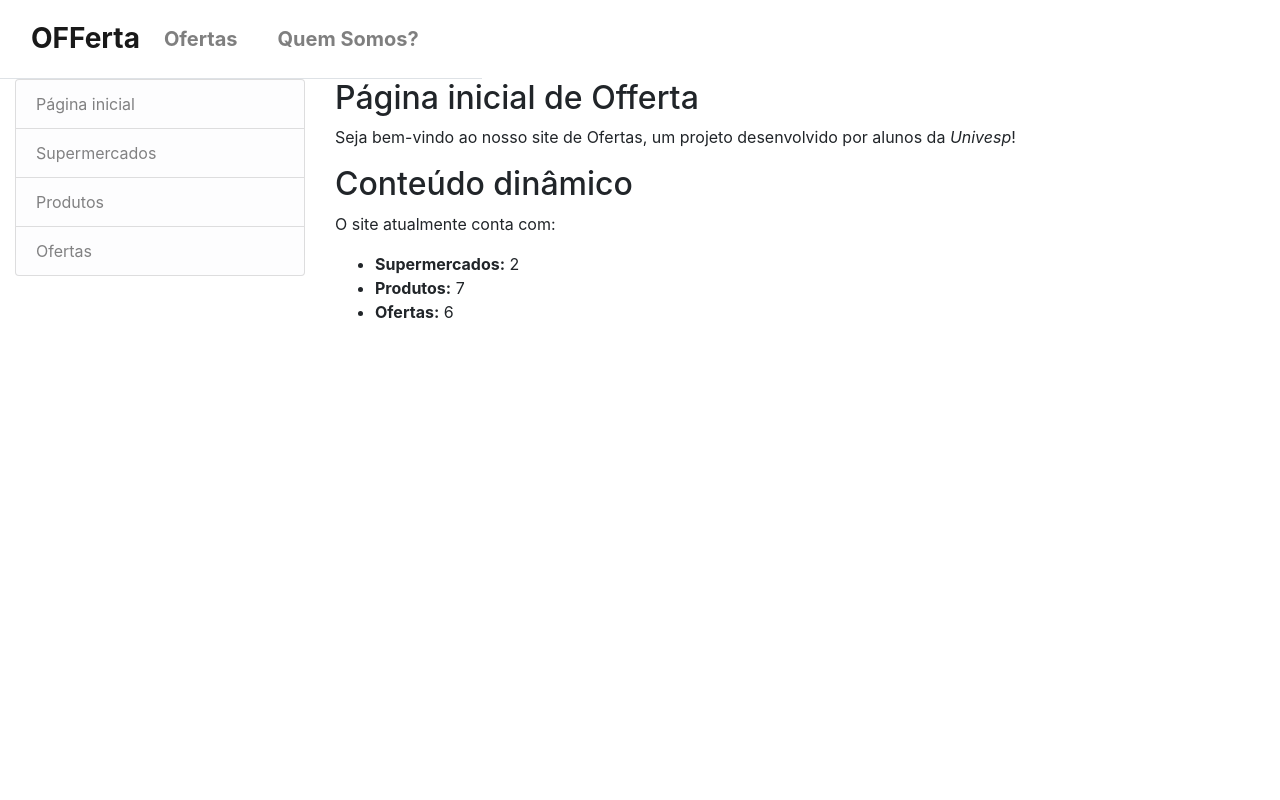
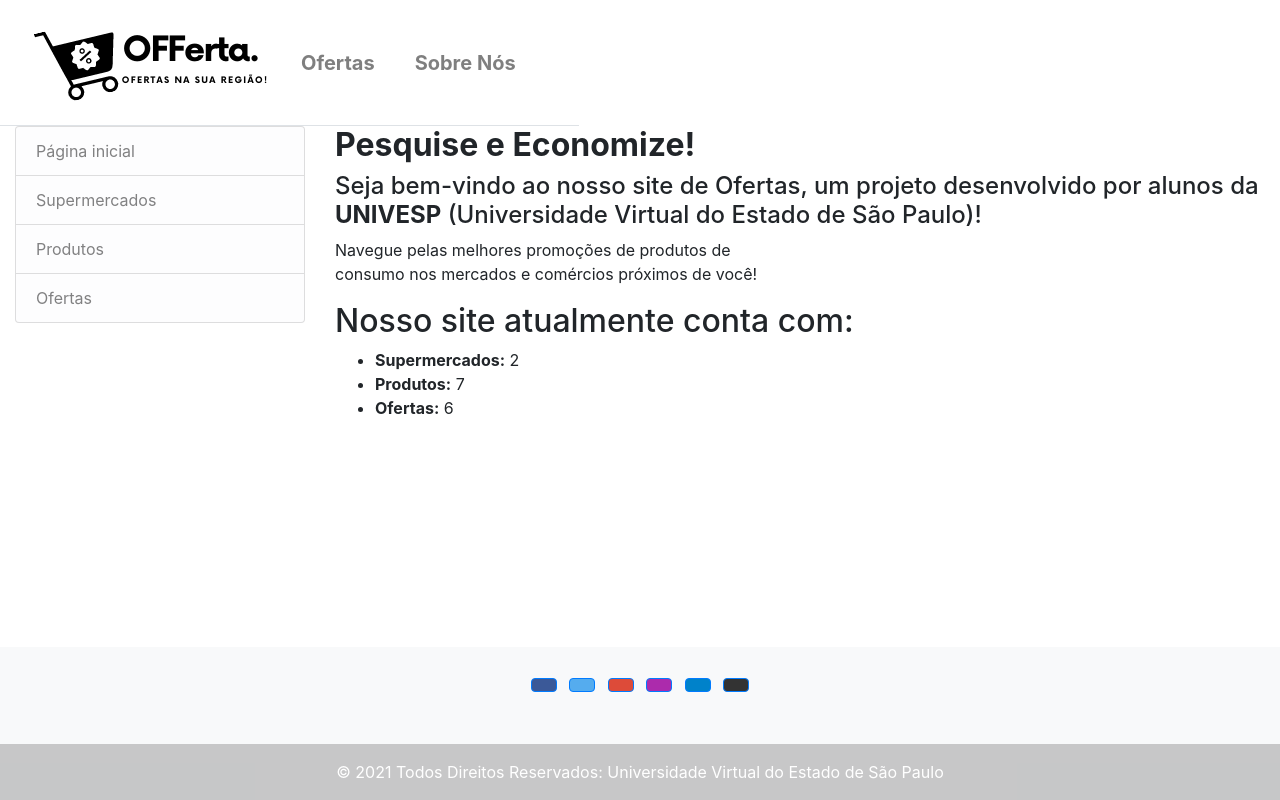
Before and after one commit to alunos2020pi/Projeto-Integrador, a Django app: page /ofertas/ in a window 1280 px wide. Run offline with Django 3.2, Linux system fonts and the light colour scheme; data comes from the database, SQL or seed files in the repository; some libraries are stand-ins or nearby versions.

Commit message:
Adição do logo na navbar, edição do index, adição de um footer

```diff
--- a/ofertas/templates/about.html
+++ b/ofertas/templates/about.html
@@ -21,5 +21,4 @@
         aperiam vero.
     </p>
 </div>
-
 {% endblock content %}
--- a/ofertas/templates/base_generic.html
+++ b/ofertas/templates/base_generic.html
@@ -6,21 +6,22 @@
   <meta name="viewport" content="width=device-width, initial-scale=1, shrink-to-fit=no">
   <link rel="stylesheet" href="https://cdn.jsdelivr.net/npm/bootstrap@4.5.3/dist/css/bootstrap.min.css"
         integrity="sha384-TX8t27EcRE3e/ihU7zmQxVncDAy5uIKz4rEkgIXeMed4M0jlfIDPvg6uqKI2xXr2" crossorigin="anonymous">
-  <!-- Add additional CSS in static file -->
+
+<!-- Add additional CSS in static file -->
   {% load static %}
+
   <link rel="stylesheet" href="{% static 'css/styles.css' %}">
   <script type="text/javascript" src="http://code.jquery.com/jquery-1.7.2.min.js"></script>
   <script type="text/javascript" src="{% static 'script.js' %}"></script>
 </head>
-<body>
+<body class="d-flex flex-column min-vh-100">
   <div class="container-fluid ">
     <div class="row">
 		<nav class="navbar navbar-expand-sm py-3 border-bottom navbar-light">
         <div class="container">
             <a href="{% url 'index' %}" class="navbar-brand">
-                <span class="font-weight-bold h3">OFFerta</span>
+                <img src="{% static '/img/icons/logo_navbar.png' %}"  class="d-inline-block align-self-top" alt="">
             </a>
-
             <button class="navbar-toggler" data-toggle="collapse" data-target="#navbarCollapse">
                 <span class="navbar-toggler-icon"> </span>
             </button>
@@ -30,7 +31,7 @@
                         <a href="{% url 'ofertas' %}" class="nav-link lead mr-4 font-weight-bold">Ofertas</a>
                     </li>
                     <li class="nav-item">
-                        <a href="{% url 'about' %}" class="nav-link lead mr-4 font-weight-bold">Quem Somos?</a>
+                        <a href="{% url 'about' %}" class="nav-link lead mr-4 font-weight-bold">Sobre Nós</a>
                     </li>
                 </ul>
             </div>
@@ -63,5 +64,79 @@
       <div class="col-sm-9 ">{% block content %}{% endblock %}</div>
     </div>
   </div>
+
+  <footer class="bg-light text-center text-white mt-auto">
+    <div class="container p-4 pb-0">
+        <!-- Section: Social media -->
+        <section class="mb-4">
+          <!-- Facebook -->
+          <a
+            class="btn btn-primary btn-floating m-1"
+            style="background-color: #3b5998;"
+            href="#!"
+            role="button"
+            ><i class="fab fa-facebook-f"></i
+          ></a>
+
+          <!-- Twitter -->
+          <a
+            class="btn btn-primary btn-floating m-1"
+            style="background-color: #55acee;"
+            href="#!"
+            role="button"
+            ><i class="fab fa-twitter"></i
+          ></a>
+
+          <!-- Google -->
+          <a
+            class="btn btn-primary btn-floating m-1"
+            style="background-color: #dd4b39;"
+            href="#!"
+            role="button"
+            ><i class="fab fa-google"></i
+          ></a>
+
+          <!-- Instagram -->
+          <a
+            class="btn btn-primary btn-floating m-1"
+            style="background-color: #ac2bac;"
+            href="#!"
+            role="button"
+            ><i class="fab fa-instagram"></i
+          ></a>
+
+          <!-- Linkedin -->
+          <a
+            class="btn btn-primary btn-floating m-1"
+            style="background-color: #0082ca;"
+            href="#!"
+            role="button"
+            ><i class="fab fa-linkedin-in"></i
+          ></a>
+          <!-- Github -->
+          <a
+            class="btn btn-primary btn-floating m-1"
+            style="background-color: #333333;"
+            href="#!"
+            role="button"
+            ><i class="fab fa-github"></i
+          ></a>
+        </section>
+        <!-- Section: Social media -->
+      </div>
+      <!-- Grid container -->
+
+      <!-- Copyright -->
+      <div class="text-center p-3" style="background-color: rgba(0, 0, 0, 0.2);">
+        © 2021 Todos Direitos Reservados:
+        <a class="text-white" href="https://univesp.br"> Universidade Virtual do Estado de São Paulo</a>
+      </div>
+      <!-- Copyright -->
+    </footer>
+    </div>
+    <!-- End of .container -->
+    </div>
+  </footer>
 </body>
+
 </html>
--- a/ofertas/templates/index.html
+++ b/ofertas/templates/index.html
@@ -1,10 +1,10 @@
 {% extends "base_generic.html" %}
 
 {% block content %}
-  <h2>Página inicial de Offerta</h2>
-  <p>Seja bem-vindo ao nosso site de Ofertas, um projeto desenvolvido por alunos da <em>Univesp</em>!</p>
-  <h2>Conteúdo dinâmico</h2>
-  <p>O site atualmente conta com:</p>
+  <h2><b>Pesquise e Economize!</b></h2>
+  <h4>Seja bem-vindo ao nosso site de Ofertas, um projeto desenvolvido por alunos da <b>UNIVESP</b> (Universidade Virtual do Estado de São Paulo)!</h4>
+  <p>Navegue pelas melhores promoções de produtos de <br> consumo nos mercados e comércios próximos de você!</p>
+  <h2>Nosso site atualmente conta com:</h2>
   <ul>
     <li><strong>Supermercados:</strong> {{ num_super }}</li>
     <li><strong>Produtos:</strong> {{ num_prod }}</li>
```
Also changed, not shown: ofertas/static/css/style.css (+11 -0 lines), README.md, ofertas/static/img/icons/logo_navbar.png (added), ofertas/static/img/produtos/2021/10/11/semimagem.jpg (renamed from imagens/produtos/2021/10/11/semimagem.jpg), ofertas/static/img/produtos/2021/10/11/semimagem_Ak7pMrn.jpg (renamed from imagens/produtos/2021/10/11/semimagem_Ak7pMrn.jpg), ofertas/static/img/produtos/2021/10/11/semimagem_RmLlbmE.jpg (renamed from imagens/produtos/2021/10/11/semimagem_RmLlbmE.jpg), ofertas/static/img/produtos/2021/10/11/semimagem_VvKOPNb.jpg (renamed from imagens/produtos/2021/10/11/semimagem_VvKOPNb.jpg), ofertas/static/img/produtos/2021/10/11/semimagem_aDAIvhT.jpg (renamed from imagens/produtos/2021/10/11/semimagem_aDAIvhT.jpg), ofertas/static/img/produtos/2021/10/11/semimagem_qfoqvu2.jpg (renamed from imagens/produtos/2021/10/11/semimagem_qfoqvu2.jpg), ofertas/static/img/produtos/2021/10/12/semimagem.jpg (renamed from imagens/produtos/2021/10/12/semimagem.jpg), ofertas/static/img/supermercados/2021/10/11/boizao.png (renamed from imagens/supermercados/2021/10/11/boizao.png), ofertas/static/img/supermercados/2021/10/11/semimagem.jpg (renamed from imagens/supermercados/2021/10/11/semimagem.jpg), 3 other files.
